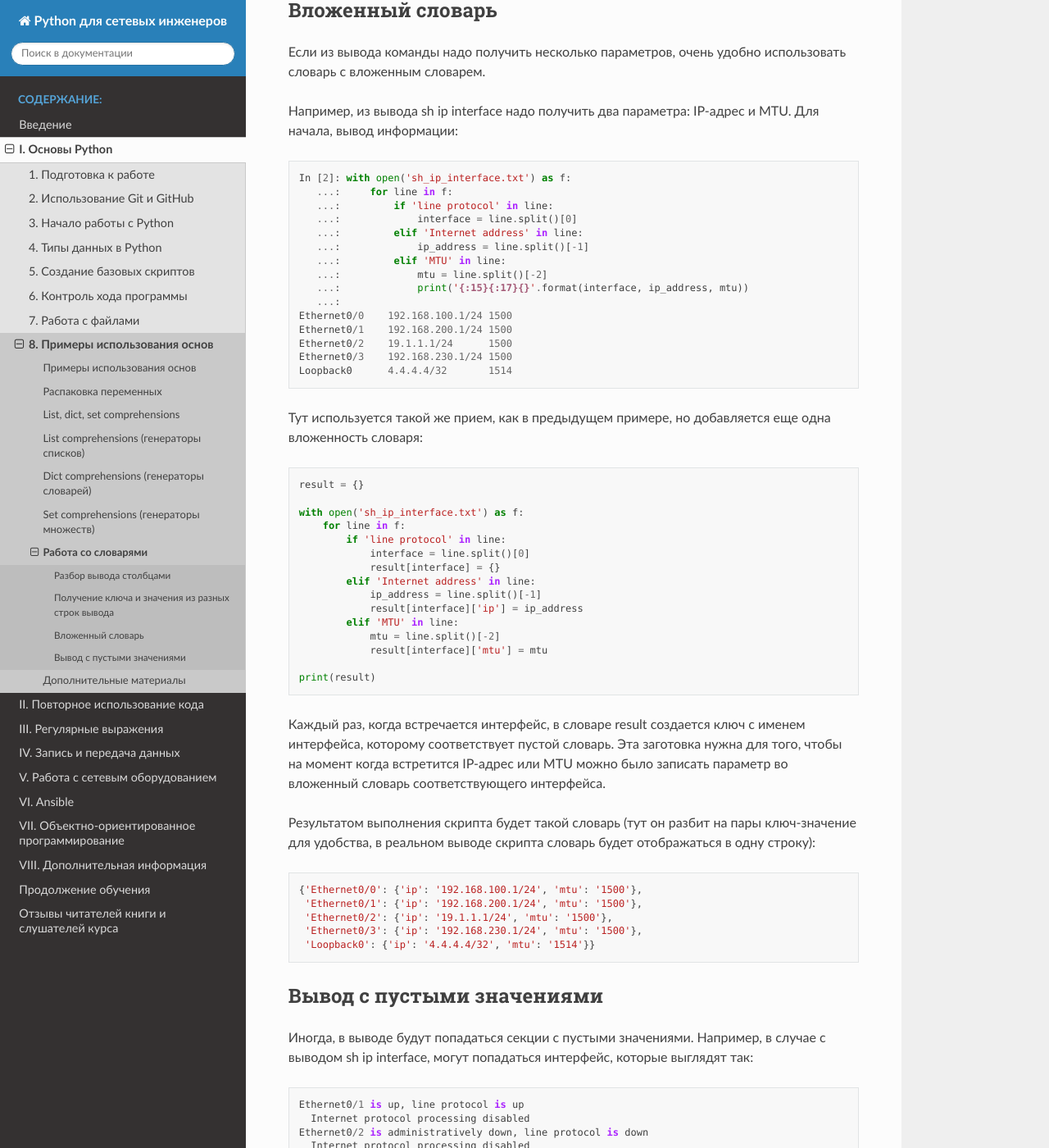
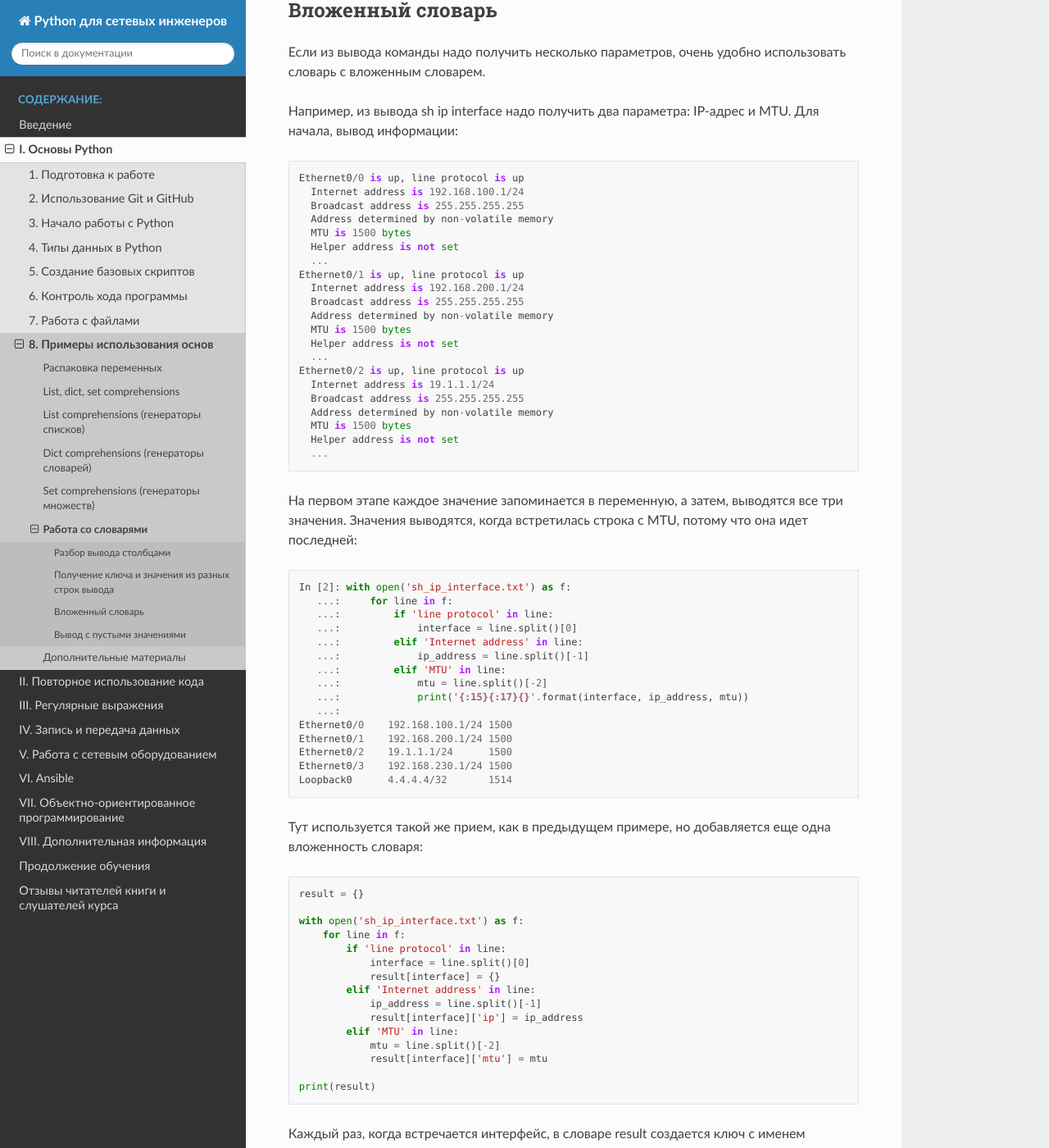
Before and after one commit to natenka/pyneng-book, a Sphinx documentation site: the page built from docs/source/book/08_python_basic_examples/working_with_dicts.rst, in a window 1280 px wide and 1400 px high, scrolled down 3448 px. Shown: the whole window at 82% size. Built offline with Sphinx 7.4.7 and the Read the Docs theme 2.0.0, drawn with Linux system fonts in a browser that asks for light colours; pages that are not in the unit, such as notebooks, are missing from menus; some of the changed text lies outside the part shown.

Commit message:
Finished 08_python_basic_examples

```diff
--- a/docs/source/book/08_python_basic_examples/working_with_dicts.rst
+++ b/docs/source/book/08_python_basic_examples/working_with_dicts.rst
@@ -17,7 +17,7 @@
 соответствие надо делать только для тех интерфейсов, у которых назначен
 IP-адрес.
 
-Пример вывода команды sh ip int br (файл sh\_ip\_int\_br.txt):
+Пример вывода команды sh ip int br (файл sh_ip_int_br.txt):
 
 ::
 
@@ -30,7 +30,7 @@
     Loopback0                  10.1.1.1        YES manual up                    up
     Loopback100                100.0.0.1       YES manual up                    up
 
-Файл working\_with\_dict\_example\_1.py:
+Файл working_with_dict_example_1.py:
 
 .. code:: python
 
@@ -81,7 +81,7 @@
 вывод, чтобы получить нужное соответствие.
 
 Например, из вывода команды sh ip interface надо получить соответствие
-имя интерфейса - MTU (файл sh\_ip\_interface.txt):
+имя интерфейса - MTU (файл sh_ip_interface.txt):
 
 ::
 
@@ -139,7 +139,7 @@
 Теперь, если необходимо создать словарь с соответствием интерфейс - MTU,
 достаточно записать значения на момент, когда был найден MTU.
 
-Файл working\_with\_dict\_example\_2.py:
+Файл working_with_dict_example_2.py:
 
 .. code:: python
 
@@ -178,6 +178,33 @@
 
 Например, из вывода sh ip interface надо получить два параметра:
 IP-адрес и MTU. Для начала, вывод информации:
+
+::
+
+    Ethernet0/0 is up, line protocol is up
+      Internet address is 192.168.100.1/24
+      Broadcast address is 255.255.255.255
+      Address determined by non-volatile memory
+      MTU is 1500 bytes
+      Helper address is not set
+      ...
+    Ethernet0/1 is up, line protocol is up
+      Internet address is 192.168.200.1/24
+      Broadcast address is 255.255.255.255
+      Address determined by non-volatile memory
+      MTU is 1500 bytes
+      Helper address is not set
+      ...
+    Ethernet0/2 is up, line protocol is up
+      Internet address is 19.1.1.1/24
+      Broadcast address is 255.255.255.255
+      Address determined by non-volatile memory
+      MTU is 1500 bytes
+      Helper address is not set
+      ...
+
+На первом этапе каждое значение запоминается в переменную, а затем, выводятся все три значения.
+Значения выводятся, когда встретилась строка с MTU, потому что она идет последней:
 
 .. code:: python
 
@@ -240,7 +267,7 @@
 ~~~~~~~~~~~~~~~~~~~~~~~~~~
 
 Иногда, в выводе будут попадаться секции с пустыми значениями. Например,
-в случае с выводом sh ip interface, могут попадаться интерфейс, которые
+в случае с выводом sh ip interface, могут попадаться интерфейсы, которые
 выглядят так:
 
 ::
@@ -255,7 +282,7 @@
 Соответственно тут нет MTU или IP-адреса.
 
 И, если выполнить предыдущий скрипт для файла с такими интерфейсами,
-результат будет таким (вывод для файла sh\_ip\_interface2.txt):
+результат будет таким (вывод для файла sh_ip_interface2.txt):
 
 .. code:: python
 
@@ -268,7 +295,7 @@
 Если необходимо добавлять интерфейсы в словарь только, когда на
 интерфейсе назначен IP-адрес, надо перенести создание ключа с именем
 интерфейса на момент, когда встречается строка с IP-адресом (файл
-working\_with\_dict\_example\_4.py):
+working_with_dict_example_4.py):
 
 .. code:: python
 
--- a/docs/source/book/08_python_basic_examples/working_with_lists.rst
+++ /dev/null
@@ -1,2 +0,0 @@
-Работа со списками
-------------------
```
Also changed, not shown: other parts of docs/source/book/08_python_basic_examples/working_with_dicts.rst (+1 -1 lines), docs/source/book/08_python_basic_examples/README.rst (deleted, +0 -10 lines), docs/source/book/08_python_basic_examples/index.rst (+8 -1 lines), docs/source/book/08_python_basic_examples/variable_unpacking.rst (+9 -9 lines), docs/source/book/08_python_basic_examples/x_comprehensions.rst (+9 -8 lines).
